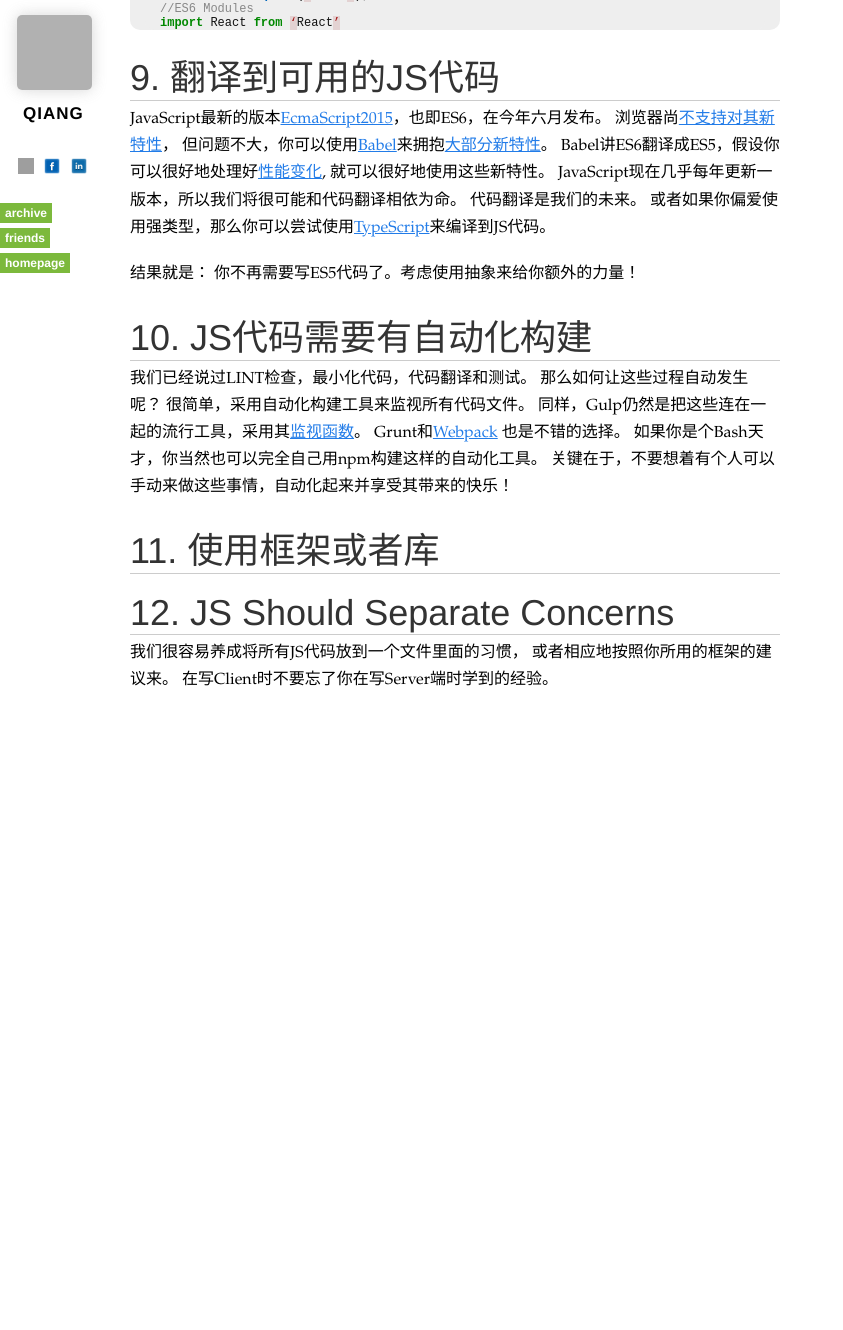
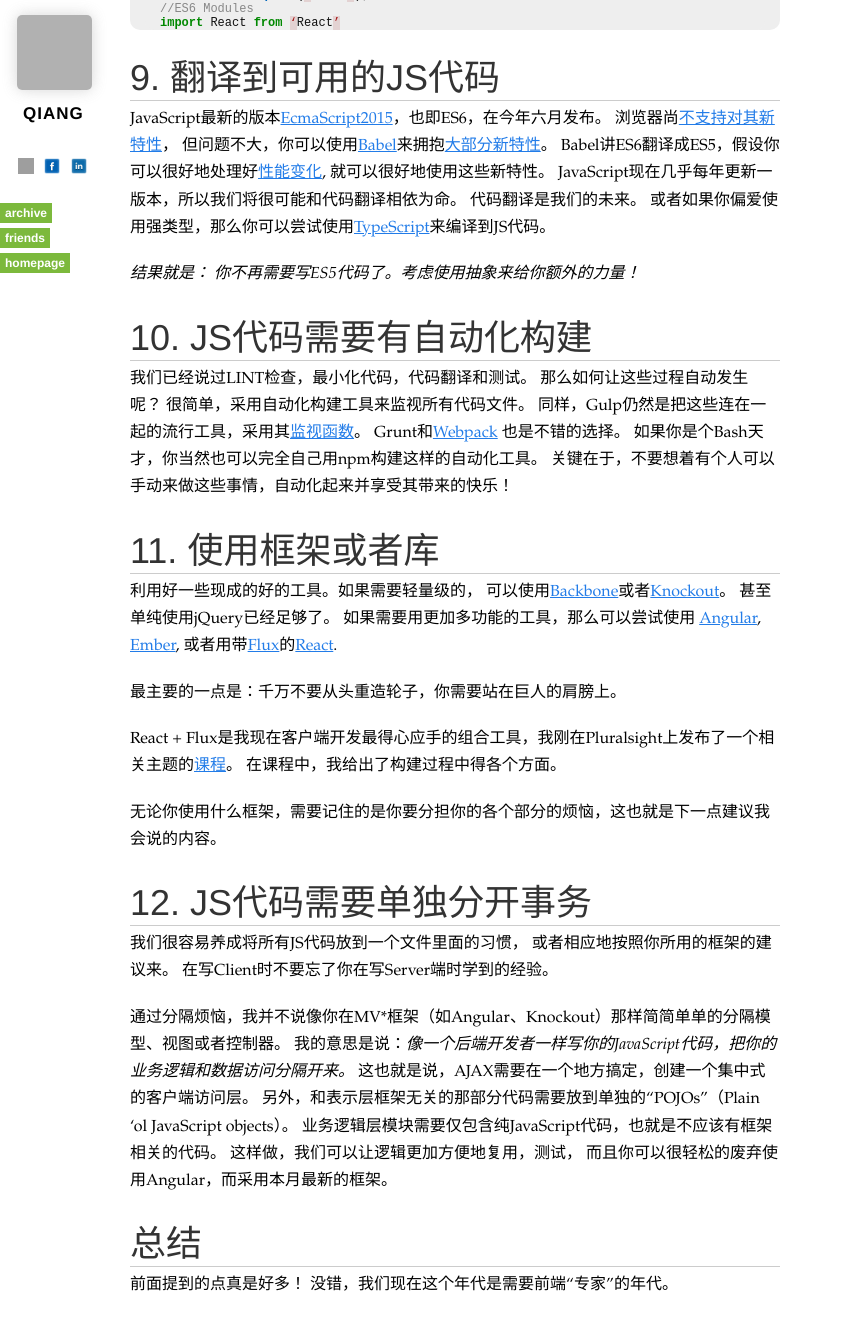
Before and after one commit to qiangrw/qiangrw.github.com, a Jekyll site: the page built from _posts/2015-10-02-12-rules-for-professional-javascript-in-2015.md, in a window 1280 px wide and 1400 px high, scrolled down 3505 px. Shown: the top 1330 px of the window, without its empty margins (0-843 px from the left). Built offline with Jekyll 4.4.1, drawn with Linux system fonts in a browser that asks for light colours; nearby versions of some CDN libraries; some web fonts are replaced; Markdown is read by kramdown in place of the engine named in the settings; comment, search, counter and statistics services are not loaded; before the commit the page ends 4299 px from its top, so only the background shows below that; grey boxes are pictures that could not be loaded.

Commit message:
finish post 12-rules-for-professional-javascript-in-2015

```diff
--- a/_posts/2015-10-02-12-rules-for-professional-javascript-in-2015.md
+++ b/_posts/2015-10-02-12-rules-for-professional-javascript-in-2015.md
@@ -129,7 +129,7 @@ JavaScript现在几乎每年更新一版本，所以我们将很可能和代码
 代码翻译是我们的未来。
 或者如果你偏爱使用强类型，那么你可以尝试使用[TypeScript](http://www.typescriptlang.org/)来编译到JS代码。
 
-结果就是： 你不再需要写ES5代码了。考虑使用抽象来给你额外的力量！
+_结果就是： 你不再需要写ES5代码了。考虑使用抽象来给你额外的力量！_
 
 # 10. JS代码需要有自动化构建
 我们已经说过LINT检查，最小化代码，代码翻译和测试。
@@ -141,8 +141,32 @@ Grunt和[Webpack](http://webpack.github.io/) 也是不错的选择。
 关键在于，不要想着有个人可以手动来做这些事情，自动化起来并享受其带来的快乐！
 
 # 11. 使用框架或者库
+利用好一些现成的好的工具。如果需要轻量级的，
+可以使用[Backbone](http://backbonejs.org/)或者[Knockout](http://knockoutjs.com/)。
+甚至单纯使用jQuery已经足够了。
+如果需要用更加多功能的工具，那么可以尝试使用
+[Angular](https://angularjs.org/), [Ember](http://emberjs.com/),
+或者用带[Flux](https://facebook.github.io/flux/docs/overview.html)的[React](https://facebook.github.io/react/).
 
-# 12. JS Should Separate Concerns
+最主要的一点是：千万不要从头重造轮子，你需要站在巨人的肩膀上。
+
+React + Flux是我现在客户端开发最得心应手的组合工具，我刚在Pluralsight上发布了一个相关主题的[课程](http://www.pluralsight.com/courses/react-flux-building-applications)。
+在课程中，我给出了构建过程中得各个方面。
+
+无论你使用什么框架，需要记住的是你要分担你的各个部分的烦恼，这也就是下一点建议我会说的内容。
+
+# 12. JS代码需要单独分开事务
 我们很容易养成将所有JS代码放到一个文件里面的习惯，
 或者相应地按照你所用的框架的建议来。
 在写Client时不要忘了你在写Server端时学到的经验。
+
+通过分隔烦恼，我并不说像你在MV*框架（如Angular、Knockout）那样简简单单的分隔模型、视图或者控制器。
+我的意思是说：_像一个后端开发者一样写你的JavaScript代码，把你的业务逻辑和数据访问分隔开来。_
+这也就是说，AJAX需要在一个地方搞定，创建一个集中式的客户端访问层。
+另外，和表示层框架无关的那部分代码需要放到单独的“POJOs”（Plain ‘ol JavaScript objects）。
+业务逻辑层模块需要仅包含纯JavaScript代码，也就是不应该有框架相关的代码。
+这样做，我们可以让逻辑更加方便地复用，测试，
+而且你可以很轻松的废弃使用Angular，而采用本月最新的框架。
+
+# 总结
+前面提到的点真是好多！ 没错，我们现在这个年代是需要前端“专家”的年代。
```
Also changed, not shown: other parts of _posts/2015-10-02-12-rules-for-professional-javascript-in-2015.md (+1 -1 lines).
